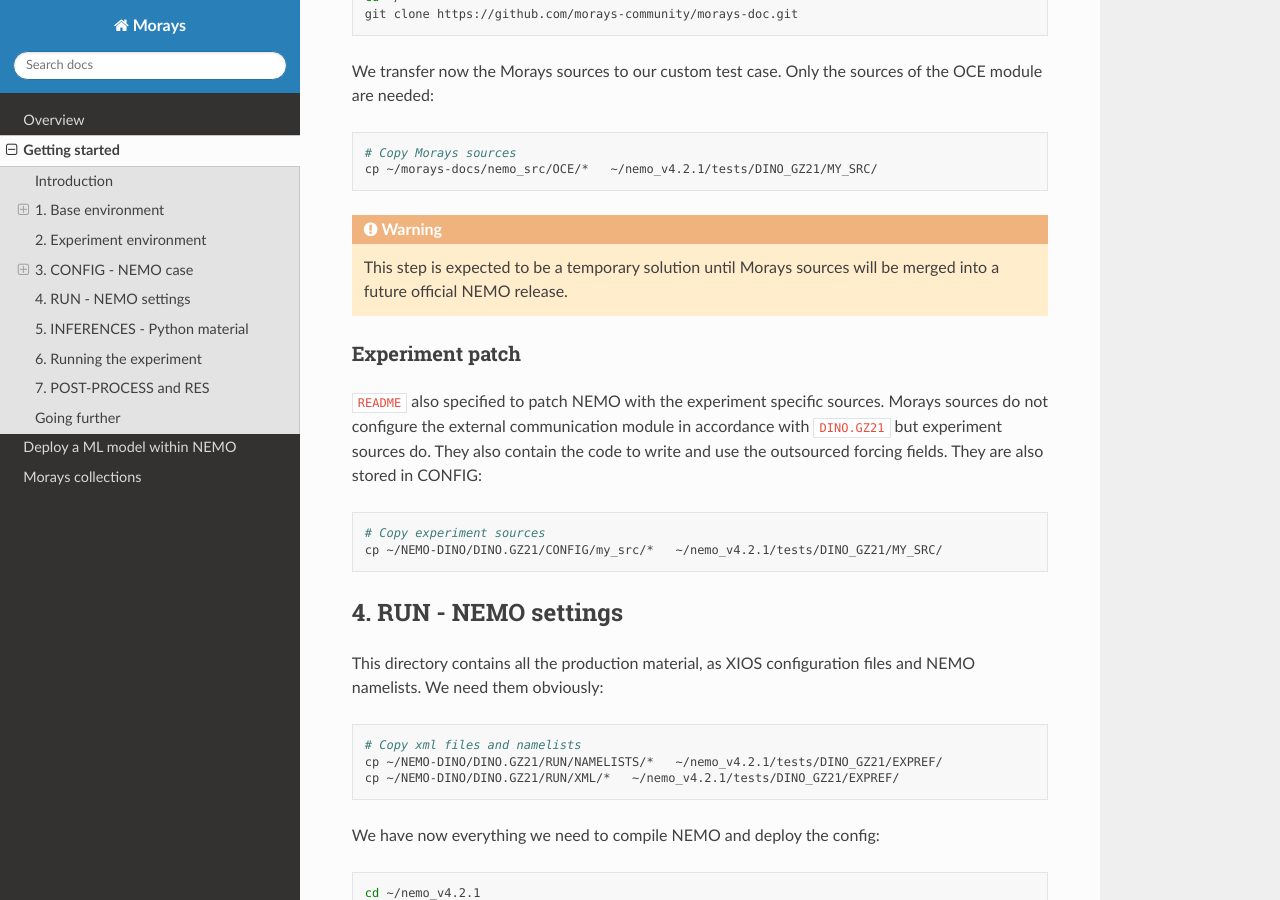
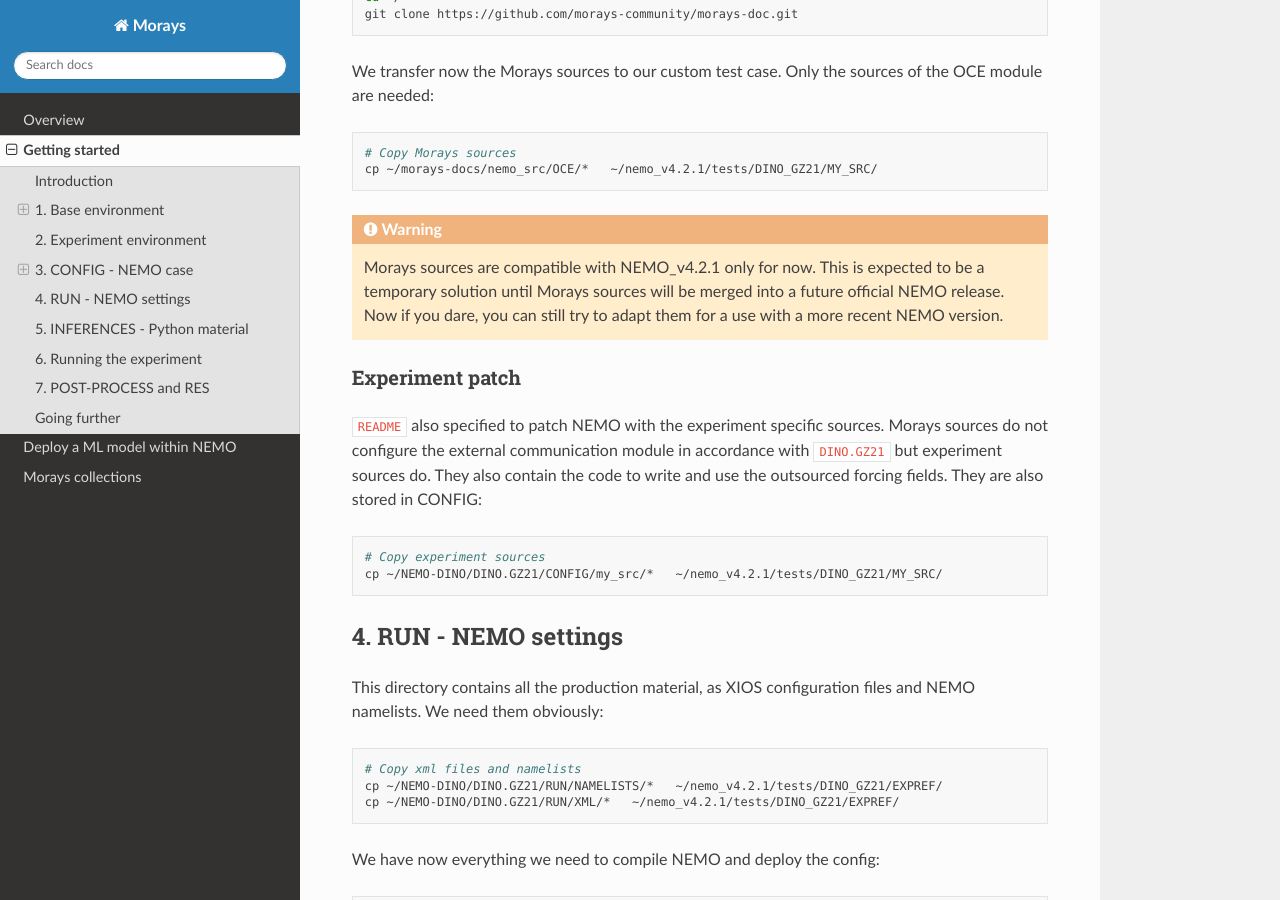
Before and after one commit to morays-community/morays-doc, a Sphinx documentation site: the page built from docs/source/getting_started.rst, in a window 1280 px wide and 900 px high, scrolled down 4849 px. Built offline with Sphinx 7.4.7 and the Read the Docs theme 2.0.0, drawn with Linux system fonts in a browser that asks for light colours.

Commit message:
warning about morays sources

```diff
--- a/docs/source/getting_started.rst
+++ b/docs/source/getting_started.rst
@@ -224,7 +224,7 @@ We transfer now the Morays sources to our custom test case. Only the sources of
     # Copy Morays sources
     cp ~/morays-docs/nemo_src/OCE/*   ~/nemo_v4.2.1/tests/DINO_GZ21/MY_SRC/
 
-.. warning:: This step is expected to be a temporary solution until Morays sources will be merged into a future official NEMO release.
+.. warning:: Morays sources are compatible with NEMO_v4.2.1 only for now. This is expected to be a temporary solution until Morays sources will be merged into a future official NEMO release. Now if you dare, you can still try to adapt them for a use with a more recent NEMO version.
 
 
 Experiment patch
```
